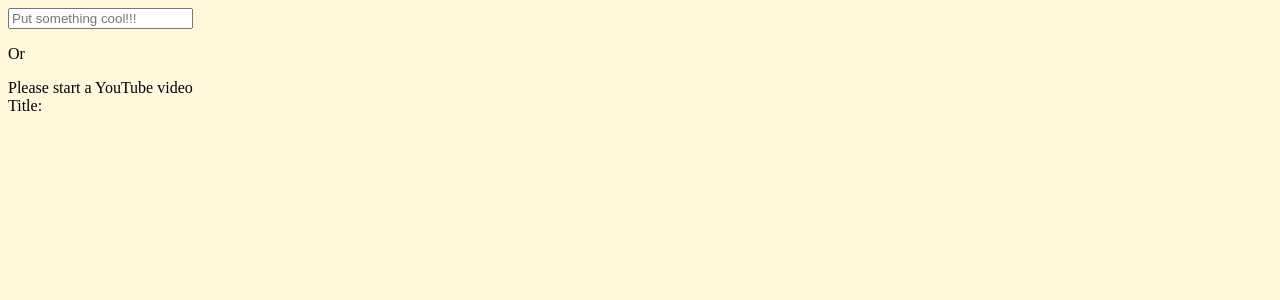
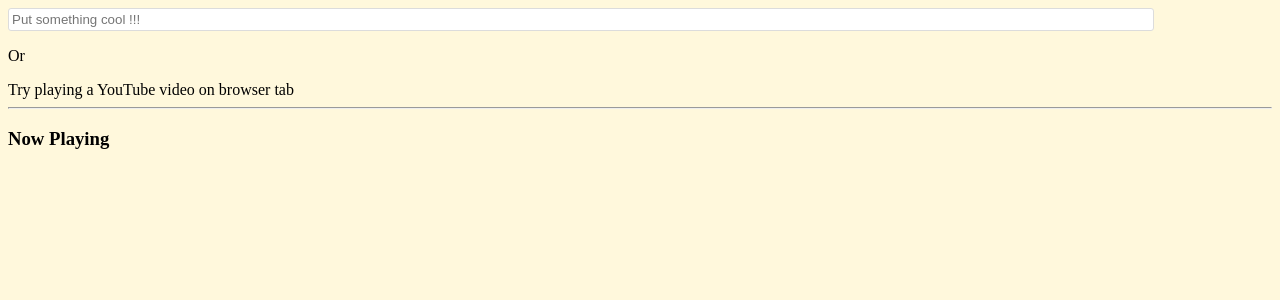
Before and after one commit to shrestharosy/silent-friday-music, a React app in the folder extension/: page / in a window 1280 px wide. Shown: the top 300 px of the page. Built offline with nearby package versions, Linux system fonts and the light colour scheme; no server answers.

Commit message:
[SFM-8] : [FEAT] : Use local storage to get active url
- Design fix

```diff
--- a/extension/src/css/main.css
+++ b/extension/src/css/main.css
@@ -3,3 +3,10 @@ body {
   min-width: 280px;
   min-height: 100px;
 }
+
+input{
+  width: 90%;
+  padding: 3px;
+  border: 1px solid gainsboro;
+  border-radius: 3px;
+}
--- a/extension/src/popup/components/Main.tsx
+++ b/extension/src/popup/components/Main.tsx
@@ -1,10 +1,12 @@
 import * as React from 'react';
 import { storageUtils } from '../utils';
+import NowPlaying from './NowPlaying';
 
 interface IMainState {
   isLoaded: boolean;
   searchLink: string;
-  title: string;
+  title: string | null;
+  imageUrl: string | null;
 }
 
 interface IBroadcastResponse {
@@ -19,36 +21,21 @@ class Main extends React.Component<{}, IMainState> {
     this.state = {
       isLoaded: false,
       searchLink: '',
-      title: '',
+      title: null,
+      imageUrl: null,
     };
   }
 
   componentDidMount() {
-    const action = {
-      type: 'GET_YOUTUBE_URL',
-    };
-    chrome.runtime.sendMessage(action, response => {
-      console.log(response);
-      alert('ola');
+    const searchLink = localStorage.getItem('YOUTUBE_URL');
+    const title = localStorage.getItem('YOUTUBE_TITLE');
+    const imageUrl = localStorage.getItem('YOUTUBE_IMAGE');
+
+    this.setState({
+      searchLink,
+      title,
+      imageUrl,
     });
-
-    // const _this = this;
-    // chrome.runtime.onMessage.addListener(function(
-    //   request,
-    //   sender,
-    //   sendResponse
-    // ) {
-    //   debugger
-    //   if (request.type === "YOUTUBE_URL") {
-    //     debugger
-    //     const { title, url } = request.data;
-    //     console.log('popup', title. url)
-    //     _this.setState({
-    //       searchLink: url,
-    //       title
-    //     });
-    //   }
-    // });
   }
 
   sendActionToBackground = ({ type, data }: { type: string; data?: Object }) => {
@@ -77,15 +64,16 @@ class Main extends React.Component<{}, IMainState> {
   };
 
   render() {
-    const { searchLink, title } = this.state;
+    const { searchLink, title, imageUrl } = this.state;
     return (
       <div>
         <form onSubmit={this.handleSubmit}>
-          <input placeholder="Put something cool!!!" onChange={this.handleSearchLinkChange} value={searchLink} />
+          <input placeholder="Put something cool !!!" onChange={this.handleSearchLinkChange} value={searchLink} />
           <p>Or</p>
-          <div>Please start a YouTube video</div>
-          <div>Title: {title}</div>
+          <div>Try playing a YouTube video on browser tab</div>
         </form>
+        <hr />
+        <NowPlaying title={title} imageUrl={imageUrl} />
       </div>
     );
   }
--- /dev/null
+++ b/extension/src/popup/components/NowPlaying.tsx
@@ -0,0 +1,19 @@
+import * as React from 'react';
+
+interface INowPlayingProps {
+  title: string;
+  imageUrl: string;
+}
+
+const NowPlaying: React.SFC<INowPlayingProps> = props => {
+  const { title, imageUrl } = props;
+  return (
+    <div>
+      <h3>Now Playing</h3>
+      <img src={imageUrl} alt="" />
+      {title}
+    </div>
+  );
+};
+
+export default NowPlaying;
```
Also changed, not shown: extension/src/scripts/background/background.ts (+6 -34 lines).
